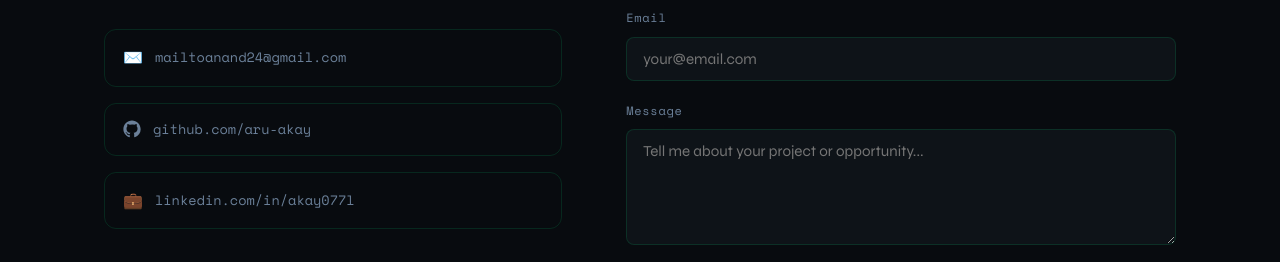
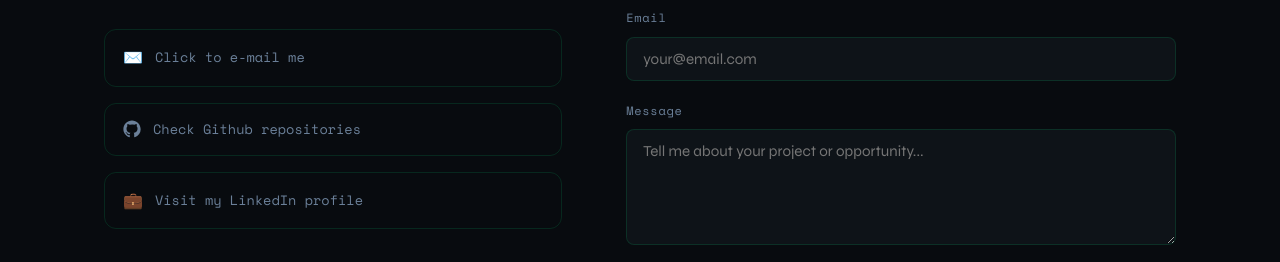
Before and after one commit to aru-akay/Portfolio-latest, a website: page public/index.html in a window 1280 px wide. Shown: the part 5729-5991 px from the top of the page. Drawn offline with nearby package versions, Linux system fonts and the light colour scheme.

Commit message:
html update email, github, linkdin

```diff
--- a/public/index.html
+++ b/public/index.html
@@ -316,17 +316,17 @@
           <div class="contact-links">
             <a href="mailto:mailtoanand24@gmail.com" class="contact-link">
               <span class="cl-icon">✉️</span>
-              <span>mailtoanand24@gmail.com</span>
+              <span>Click to e-mail me</span>
             </a>
             <a href="https://github.com/aru-akay" target="_blank" rel="noopener" class="contact-link">
               <span class="cl-icon">
                 <svg viewBox="0 0 24 24" fill="currentColor" width="18" height="18"><path d="M12 .5C5.73.5.5 5.73.5 12c0 5.08 3.29 9.38 7.86 10.9.58.1.79-.25.79-.56v-2c-3.2.7-3.88-1.54-3.88-1.54-.52-1.33-1.28-1.68-1.28-1.68-1.05-.72.08-.7.08-.7 1.16.08 1.77 1.19 1.77 1.19 1.03 1.76 2.7 1.25 3.36.96.1-.75.4-1.25.73-1.54-2.55-.29-5.24-1.28-5.24-5.68 0-1.25.45-2.28 1.18-3.08-.12-.29-.51-1.46.11-3.04 0 0 .97-.31 3.17 1.18a11.1 11.1 0 0 1 2.89-.39c.98 0 1.97.13 2.89.39 2.2-1.49 3.17-1.18 3.17-1.18.62 1.58.23 2.75.11 3.04.74.8 1.18 1.83 1.18 3.08 0 4.41-2.7 5.38-5.26 5.67.41.35.78 1.05.78 2.12v3.14c0 .31.21.67.8.56A10.51 10.51 0 0 0 23.5 12C23.5 5.73 18.27.5 12 .5z"/></svg>
               </span>
-              <span>github.com/aru-akay</span>
+              <span>Check Github repositories</span>
             </a>
             <a href="https://linkedin.com/in/akay077" target="_blank" rel="noopener" class="contact-link">
               <span class="cl-icon">💼</span>
-              <span>linkedin.com/in/akay077l</span>
+              <span>Visit my LinkedIn profile</span>
             </a>
           </div>
         </div>
```
